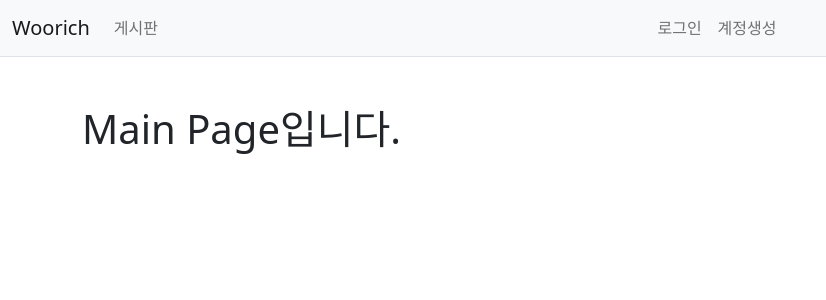
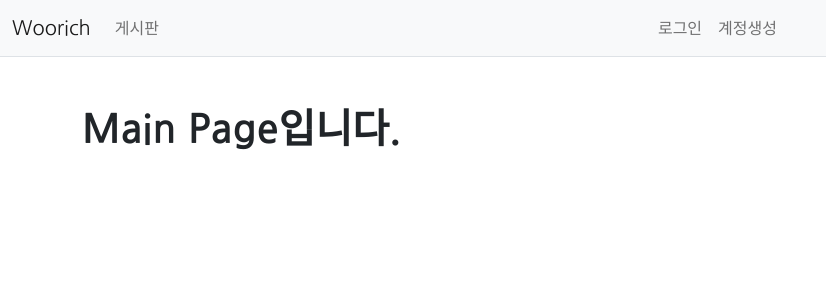
Before and after one commit to woorich/woorich, a Flask app: page / in a window 1280 px wide. Shown: the top 300 px of the page, without its empty margins (0-826 px from the left). Run offline with Flask 3, Linux system fonts and the light colour scheme; some libraries are stand-ins or nearby versions.

Commit message:
STYLE: add font

```diff
--- a/woorichApp/static/style.css
+++ b/woorichApp/static/style.css
@@ -0,0 +1,7 @@
+body {
+    font-family: 'Black Han Sans', sans-serif;
+    font-family: 'Nanum Gothic', sans-serif;
+}
+h1, h2, h3, h4, h5 {
+    font-weight: 600;
+}
--- a/woorichApp/templates/auth/login.html
+++ b/woorichApp/templates/auth/login.html
@@ -1,7 +1,10 @@
 {% extends "layouts/base.html" %}
 {% block content %}
 <div class="container">
-    <h5 class="my-3 border-bottom pb-2">로그인</h5>
+    <div>
+        <h5 class="my-3 pb-2">로그인</h5>
+    </div>
+    <div>
         <form method="post">
             {{ form.csrf_token }}
             {% include "form_errors.html" %}
@@ -18,4 +21,5 @@
             <button type="submit" class="btn btn-primary">로그인</button>
         </form>
     </div>
+</div>
 {% endblock %}
--- a/woorichApp/templates/layouts/base.html
+++ b/woorichApp/templates/layouts/base.html
@@ -8,6 +8,10 @@
     <link rel="stylesheet" href="{{ url_for('static', filename='bootstrap.min.css') }}">
     <!-- woorich CSS -->
     <link rel="stylesheet" href="{{ url_for('static', filename='style.css') }}">
+    <!-- Google Font -->
+    <link rel="preconnect" href="https://fonts.googleapis.com">
+<link rel="preconnect" href="https://fonts.gstatic.com" crossorigin>
+<link href="https://fonts.googleapis.com/css2?family=Black+Han+Sans&family=Nanum+Gothic:wght@400;700;800&display=swap" rel="stylesheet">
     <title>WOORICH</title>
 </head>
 <body>
```
Lines whose indentation alone changed are shown as unchanged.
